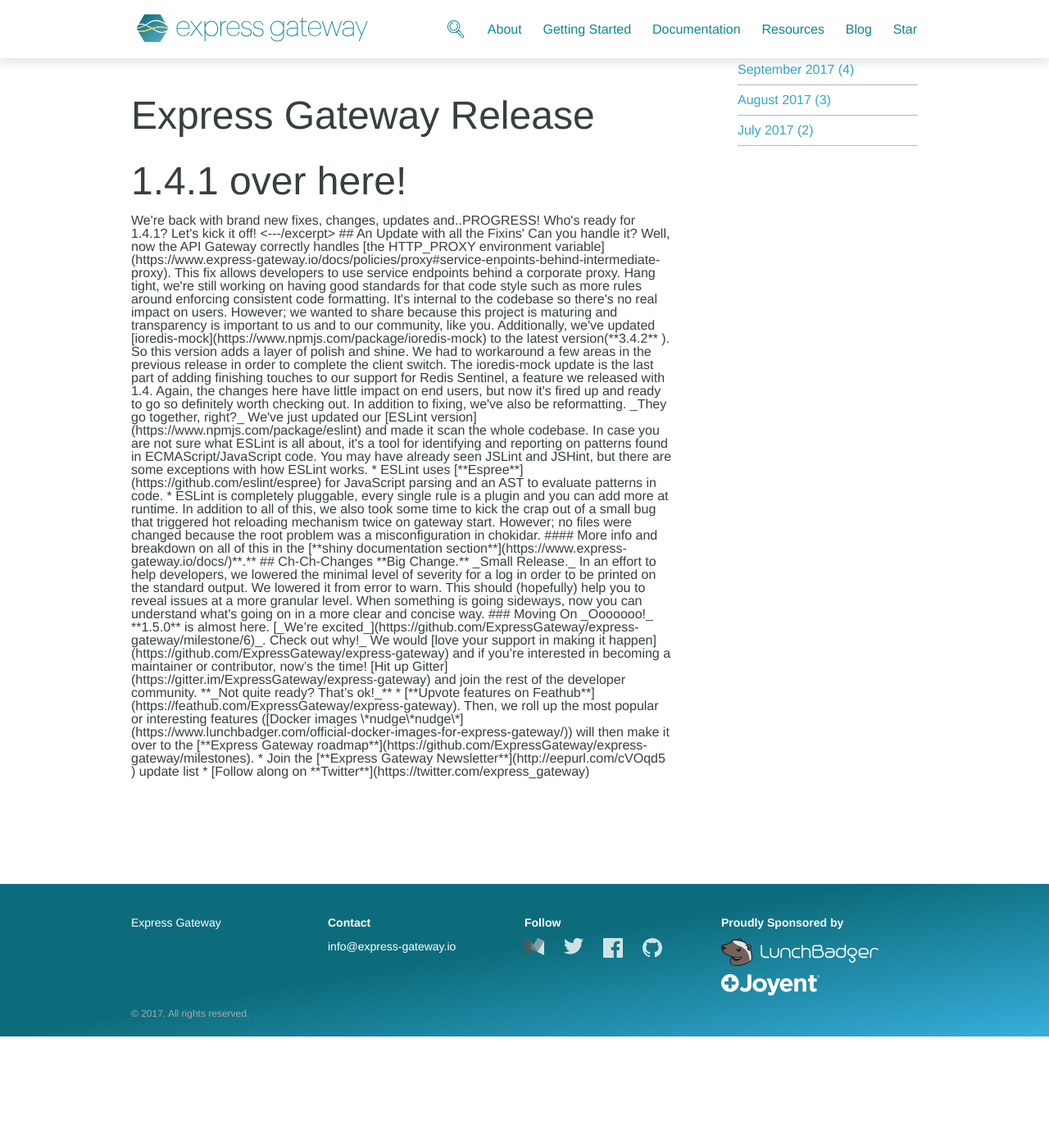
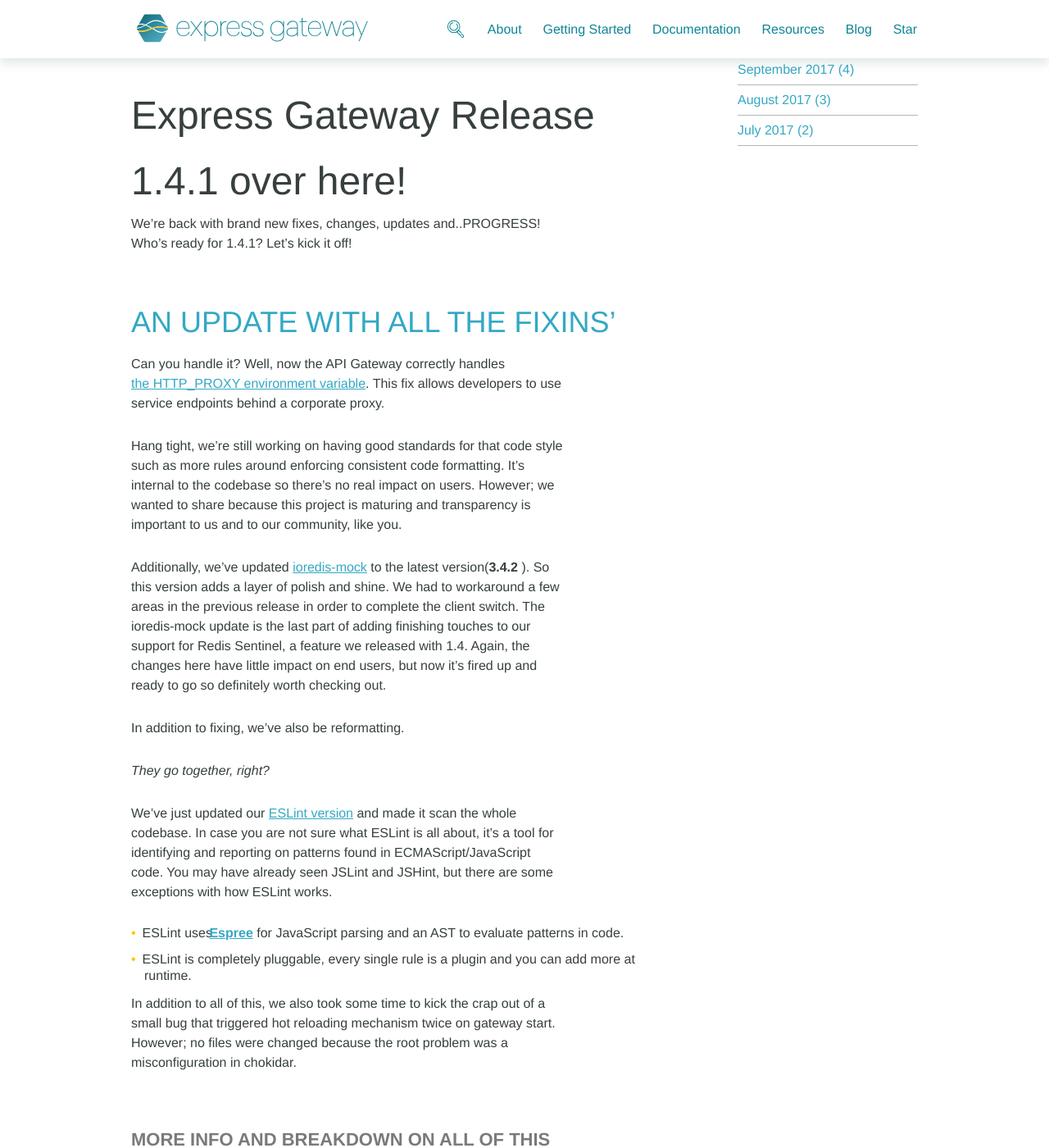
Before and after one commit to ExpressGateway/express-gateway.io, a Jekyll site: the page built from _posts/2017-11-30-express-gateway-release-1-4-1-over-here.md, in a window 1280 px wide and 1400 px high, scrolled down 230 px. Shown: the whole window at 82% size. Built offline with Jekyll 4.4.1, drawn with Linux system fonts in a browser that asks for light colours; nearby versions of some CDN libraries; some web fonts are replaced; comment, search, counter and statistics services are not loaded; before the commit the page ends 1494 px from its top, so only the background shows below that; some of the changed lines change nothing that is shown; some of the changed text lies outside the part shown.

Commit message:
Update from Forestry.io - 2017-11-30-express-gateway-release-1-4-1-over-here.md

```diff
--- a/_posts/2017-11-30-express-gateway-release-1-4-1-over-here.md
+++ b/_posts/2017-11-30-express-gateway-release-1-4-1-over-here.md
@@ -9,7 +9,7 @@
 ---
 # Express Gateway Release 1.4.1 over here!
 
-<excerpt--->We're back with brand new fixes, changes, updates and..PROGRESS! Who's ready for 1.4.1? Let's kick it off! <---/excerpt>
+We're back with brand new fixes, changes, updates and..PROGRESS! Who's ready for 1.4.1? Let's kick it off! <!--excerpt-->
 
 ## An Update with all the Fixins'
 
```
